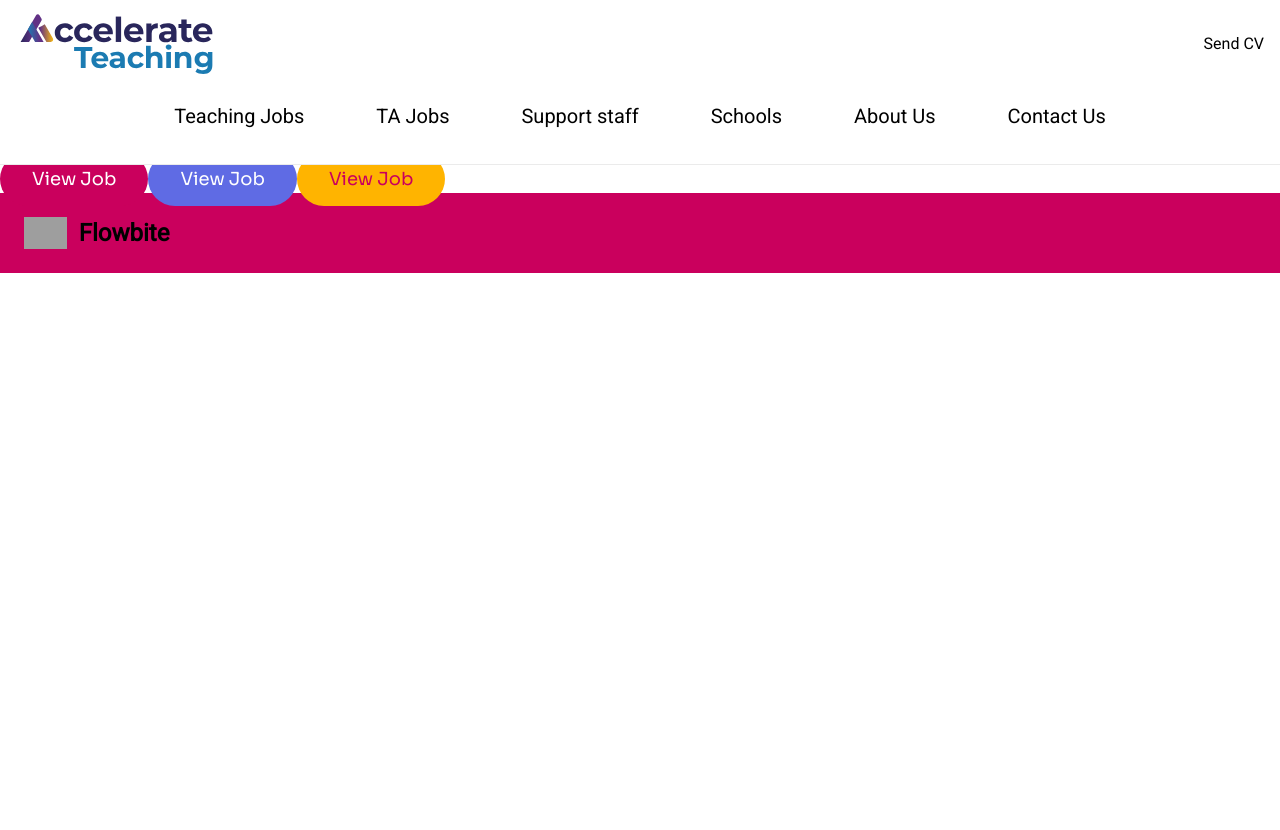
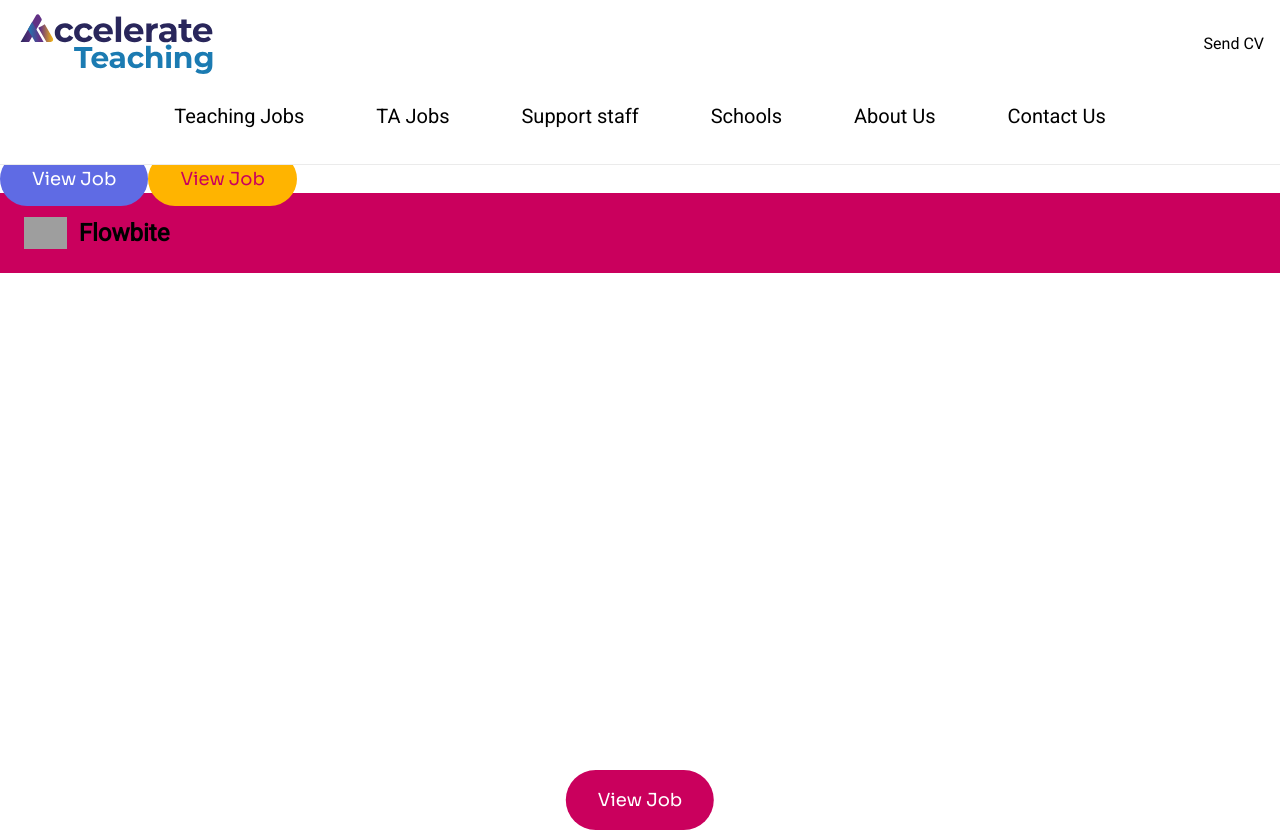
Before and after one commit to Arminbusatlic72/atfe, a Next.js app: page /about in a window 1280 px wide. Before the commit the page ends 800 px from the top, so only its background shows below. Built offline with nearby package versions, Linux system fonts and the light colour scheme; grey boxes are pictures that could not be loaded.

Commit message:
Updating button

```diff
--- a/src/components/Button.js
+++ b/src/components/Button.js
@@ -1,6 +1,12 @@
 import Link from "next/link";
 
-function Button({ label, color = "primary", type = "internal", url }) {
+function Button({
+  label,
+  color = "primary",
+  type = "internal",
+  url,
+  customClass,
+}) {
   const colorVariants = {
     primary: "btn-primary",
     secondary: "btn-secondary",
@@ -9,13 +15,13 @@
 
   if (type === "external") {
     return (
-      <a className={colorVariants[color]} href={url}>
+      <a className={`${colorVariants[color]} ${customClass}`} href={url}>
         {label}
       </a>
     );
   } else {
     return (
-      <Link className={colorVariants[color]} href={url}>
+      <Link className={`${colorVariants[color]} ${customClass}`} href={url}>
         {label}
       </Link>
     );
--- a/src/components/ReferSection.js
+++ b/src/components/ReferSection.js
@@ -2,7 +2,12 @@
 function ReferSection() {
   return (
     <>
-      <Button color="primary" label="View Job" type="internal" url="/" />
+      <Button
+        color="primary"
+        label="View Job"
+        url="/"
+        customClass="card__button"
+      />
       <Button color="secondary" label="View Job" type="internal" url="/" />
       <Button color="tertiary" label="View Job" type="internal" url="/" />
     </>
--- a/src/components/Slider.js
+++ b/src/components/Slider.js
@@ -8,11 +8,11 @@
     width: "100%",
     display: "flex",
     position: "relative",
-    border: "1px solid black"
+    border: "1px solid black",
   };
   const slideStyles = {
     height: "100%",
-    width: "33%"
+    width: "33%",
   };
   const leftArrowStyles = {
     position: "absolute",
@@ -22,7 +22,7 @@
     fontSize: "45px",
     zIndex: "1",
     cursor: "pointer",
-    color: "black"
+    color: "black",
   };
   const rightArrowStyles = {
     position: "absolute",
@@ -32,7 +32,7 @@
     fontSize: "45px",
     zIndex: "1",
     cursor: "pointer",
-    color: "black"
+    color: "black",
   };
   const goToPrevious = () => {
     const isFirstSlide = currentIndex === 0;
@@ -131,6 +131,19 @@
             className="inline-flex items-center px-3 py-2 text-sm font-medium text-center text-white bg-blue-700 rounded-lg hover:bg-blue-800 focus:ring-4 focus:outline-none focus:ring-blue-300 dark:bg-blue-600 dark:hover:bg-blue-700 dark:focus:ring-blue-800 card__button"
           >
             Read more
+            <svg
+              aria-hidden="true"
+              class="w-4 h-4 ml-2 -mr-1"
+              fill="currentColor"
+              viewBox="0 0 20 20"
+              xmlns="http://www.w3.org/2000/svg"
+            >
+              <path
+                fill-rule="evenodd"
+                d="M10.293 3.293a1 1 0 011.414 0l6 6a1 1 0 010 1.414l-6 6a1 1 0 01-1.414-1.414L14.586 11H3a1 1 0 110-2h11.586l-4.293-4.293a1 1 0 010-1.414z"
+                clipRule="evenodd"
+              ></path>
+            </svg>
           </a>
         </div>
       ))}
--- a/src/styles/slider.scss
+++ b/src/styles/slider.scss
@@ -1,11 +1,9 @@
-
-@import 'variables';
-@import 'mixins';
+@import "variables";
+@import "mixins";
 .slider-container {
   width: "100%";
   height: "300px";
   margin: "30px auto";
-
 }
 .slider {
   height: 100%;
```
Lines whose indentation alone changed are shown as unchanged.
